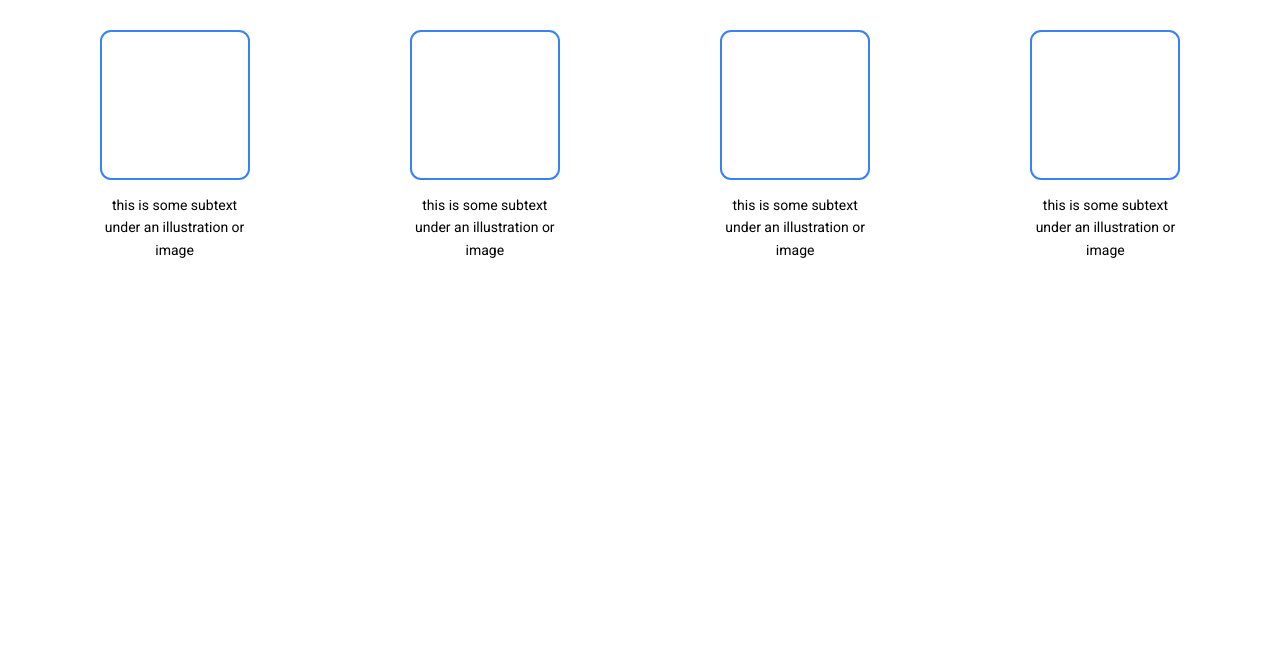
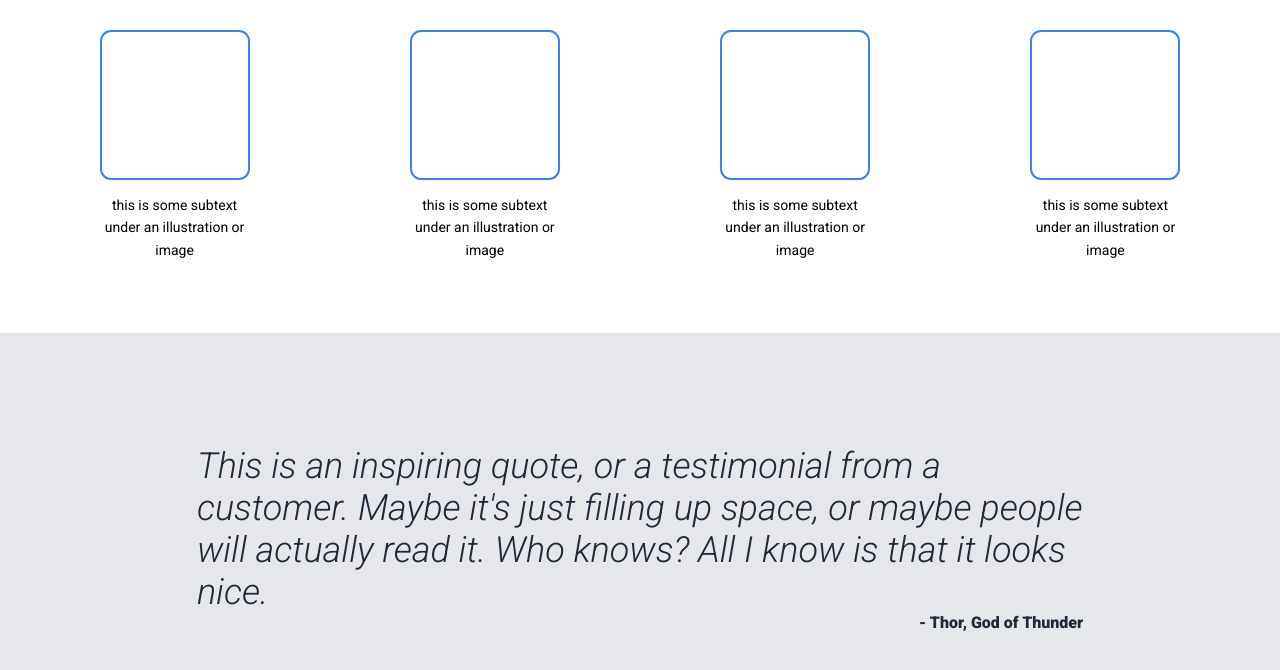
Before and after one commit to omardavidcyber/landing-page, a plain HTML site: page index.html in a window 1280 px wide. Shown: the part 574-1244 px from the top of the page. Before the commit the page ends 835 px from the top, so only its background shows below. Drawn offline with Linux system fonts and the light colour scheme.

Commit message:
Add the quote section to the page

```diff
--- a/index.html
+++ b/index.html
@@ -73,5 +73,18 @@
                 </div>
             </main>
         </div>
+        <div class="gray-background">
+            <div class="wrapper">
+                <div class="quote-wrapper">
+                    <p class="quote">
+                        This is an inspiring quote, or a testimonial from a
+                        customer. Maybe it's just filling up space, or maybe
+                        people will actually read it. Who knows? All I know is
+                        that it looks nice.
+                    </p>
+                    <p class="quote-author">- Thor, God of Thunder</p>
+                </div>
+            </div>
+        </div>
     </body>
 </html>
--- a/main.css
+++ b/main.css
@@ -91,6 +91,7 @@ nav a {
 }
 main {
     margin-top: 42px;
+    margin-bottom: 72px;
 }
 
 .info {
@@ -127,3 +128,29 @@ main {
     font-size: 14px;
     text-align: center;
 }
+
+.gray-background {
+    background-color: #e5e7eb;
+}
+
+.quote-wrapper {
+    display: flex;
+    flex-direction: column;
+    width: 70%;
+    margin: 0 auto;
+    padding: 112px 0;
+}
+
+.quote {
+    font-size: 36px;
+    color: #1f2937;
+    text-align: left;
+    font-weight: 300;
+    font-style: italic;
+}
+
+.quote-author {
+    color: #1f2937;
+    font-weight: bold;
+    text-align: right;
+}
```
